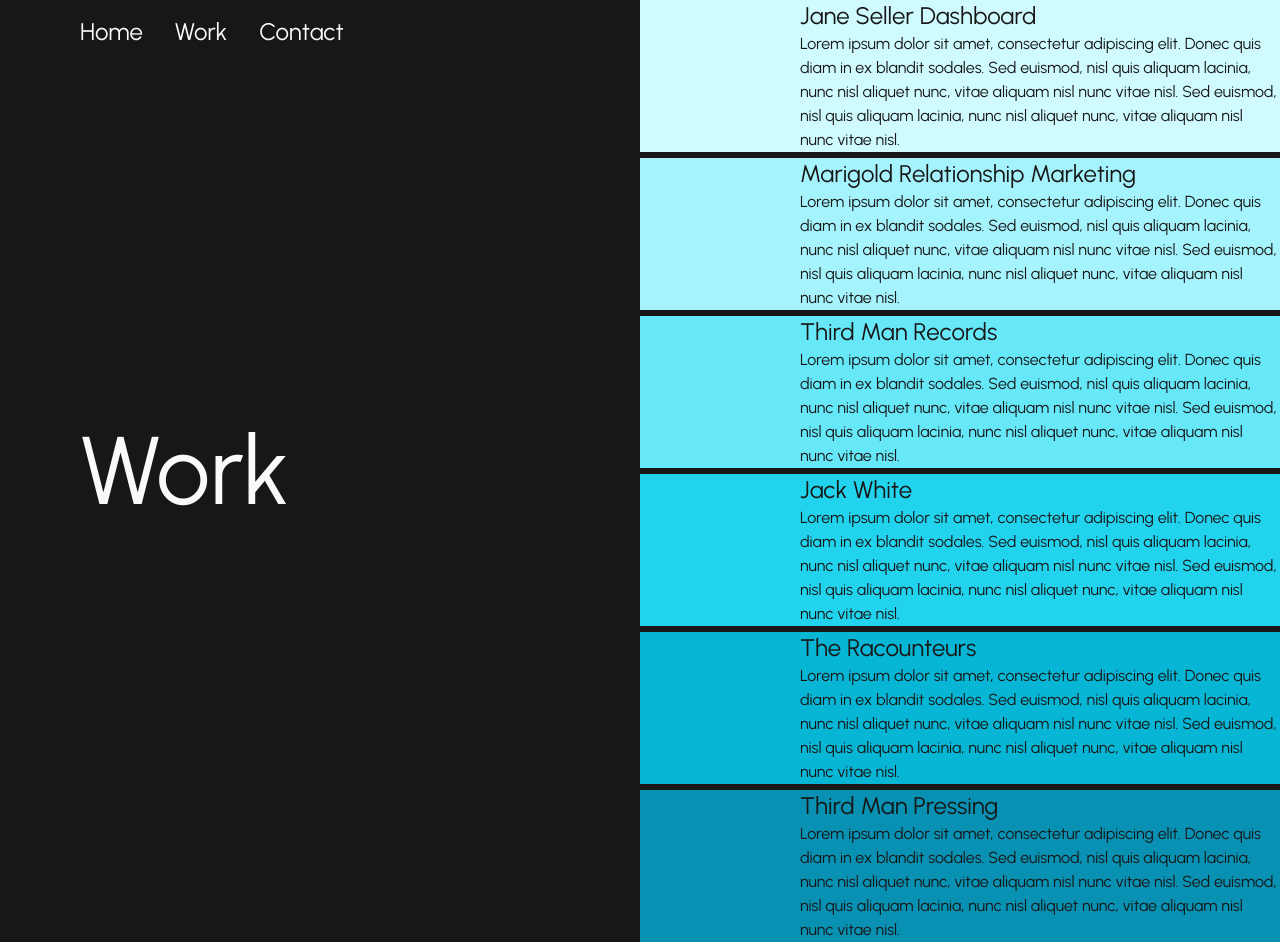
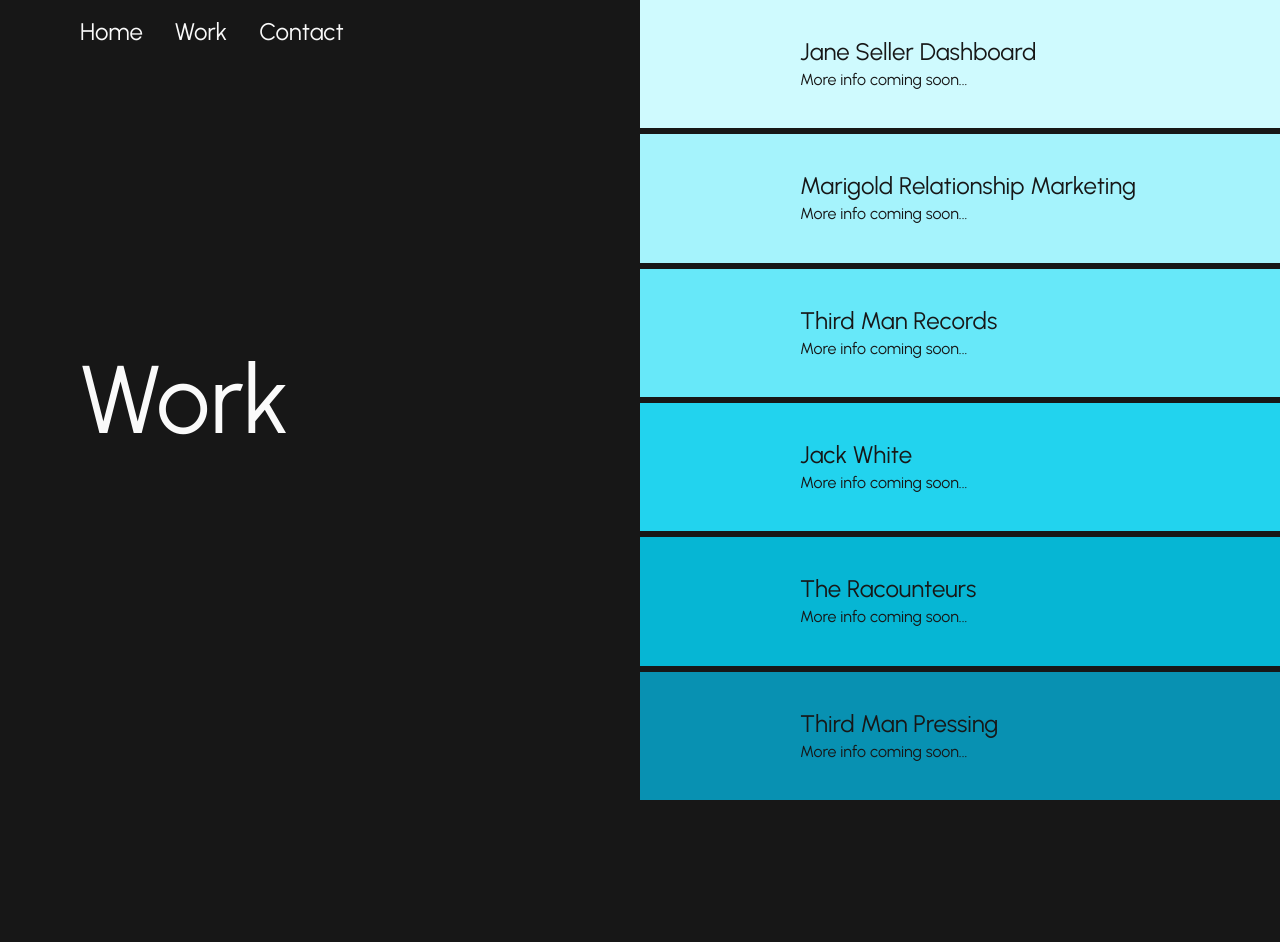
Before and after one commit to evanhickman/portfoliov2, a Next.js app: page /work in a window 1280 px wide. After the commit the page ends 800 px from the top, so only its background shows below. Built offline with nearby package versions, Linux system fonts and the light colour scheme.

Commit message:
add coming soon messages

```diff
--- a/src/app/contact/page.tsx
+++ b/src/app/contact/page.tsx
@@ -15,6 +15,7 @@
     },
     {
       bgColor: 'bg-green-400',
+      title: 'Coming soon...',
     },
     {
       bgColor: 'bg-green-500',
@@ -39,7 +40,12 @@
       </motion.section>
       <section className='basis-6/12 grid grid-cols-1 grid-rows-7 gap-1.5'>
         {boxes.map((box, index) => (
-          <Box bgColor={`${box.bgColor}`} key={box.bgColor} index={index} />
+          <Box
+            bgColor={`${box.bgColor}`}
+            key={box.bgColor}
+            title={box?.title}
+            index={index}
+          />
         ))}
       </section>
     </main>
--- a/src/app/work/data.ts
+++ b/src/app/work/data.ts
@@ -11,8 +11,7 @@
   {
     id: 1,
     title: 'Jane Seller Dashboard',
-    description:
-      'Lorem ipsum dolor sit amet, consectetur adipiscing elit. Donec quis diam in ex blandit sodales. Sed euismod, nisl quis aliquam lacinia, nunc nisl aliquet nunc, vitae aliquam nisl nunc vitae nisl. Sed euismod, nisl quis aliquam lacinia, nunc nisl aliquet nunc, vitae aliquam nisl nunc vitae nisl.',
+    description: 'More info coming soon...',
     link: 'http://example.com',
     image: '',
     bgColor: 'bg-cyan-100',
@@ -20,8 +19,7 @@
   {
     id: 2,
     title: 'Marigold Relationship Marketing',
-    description:
-      'Lorem ipsum dolor sit amet, consectetur adipiscing elit. Donec quis diam in ex blandit sodales. Sed euismod, nisl quis aliquam lacinia, nunc nisl aliquet nunc, vitae aliquam nisl nunc vitae nisl. Sed euismod, nisl quis aliquam lacinia, nunc nisl aliquet nunc, vitae aliquam nisl nunc vitae nisl.',
+    description: 'More info coming soon...',
     link: 'http://example.com',
     image: '',
     bgColor: 'bg-cyan-200',
@@ -29,8 +27,7 @@
   {
     id: 3,
     title: 'Third Man Records',
-    description:
-      'Lorem ipsum dolor sit amet, consectetur adipiscing elit. Donec quis diam in ex blandit sodales. Sed euismod, nisl quis aliquam lacinia, nunc nisl aliquet nunc, vitae aliquam nisl nunc vitae nisl. Sed euismod, nisl quis aliquam lacinia, nunc nisl aliquet nunc, vitae aliquam nisl nunc vitae nisl.',
+    description: 'More info coming soon...',
     link: 'http://example.com',
     image: '',
     bgColor: 'bg-cyan-300',
@@ -38,8 +35,7 @@
   {
     id: 4,
     title: 'Jack White',
-    description:
-      'Lorem ipsum dolor sit amet, consectetur adipiscing elit. Donec quis diam in ex blandit sodales. Sed euismod, nisl quis aliquam lacinia, nunc nisl aliquet nunc, vitae aliquam nisl nunc vitae nisl. Sed euismod, nisl quis aliquam lacinia, nunc nisl aliquet nunc, vitae aliquam nisl nunc vitae nisl.',
+    description: 'More info coming soon...',
     link: 'http://example.com',
     image: '',
     bgColor: 'bg-cyan-400',
@@ -47,8 +43,7 @@
   {
     id: 5,
     title: 'The Racounteurs',
-    description:
-      'Lorem ipsum dolor sit amet, consectetur adipiscing elit. Donec quis diam in ex blandit sodales. Sed euismod, nisl quis aliquam lacinia, nunc nisl aliquet nunc, vitae aliquam nisl nunc vitae nisl. Sed euismod, nisl quis aliquam lacinia, nunc nisl aliquet nunc, vitae aliquam nisl nunc vitae nisl.',
+    description: 'More info coming soon...',
     link: 'http://example.com',
     image: '',
     bgColor: 'bg-cyan-500',
@@ -56,8 +51,7 @@
   {
     id: 6,
     title: 'Third Man Pressing',
-    description:
-      'Lorem ipsum dolor sit amet, consectetur adipiscing elit. Donec quis diam in ex blandit sodales. Sed euismod, nisl quis aliquam lacinia, nunc nisl aliquet nunc, vitae aliquam nisl nunc vitae nisl. Sed euismod, nisl quis aliquam lacinia, nunc nisl aliquet nunc, vitae aliquam nisl nunc vitae nisl.',
+    description: 'More info coming soon...',
     link: 'http://example.com',
     image: '',
     bgColor: 'bg-cyan-600',
```
